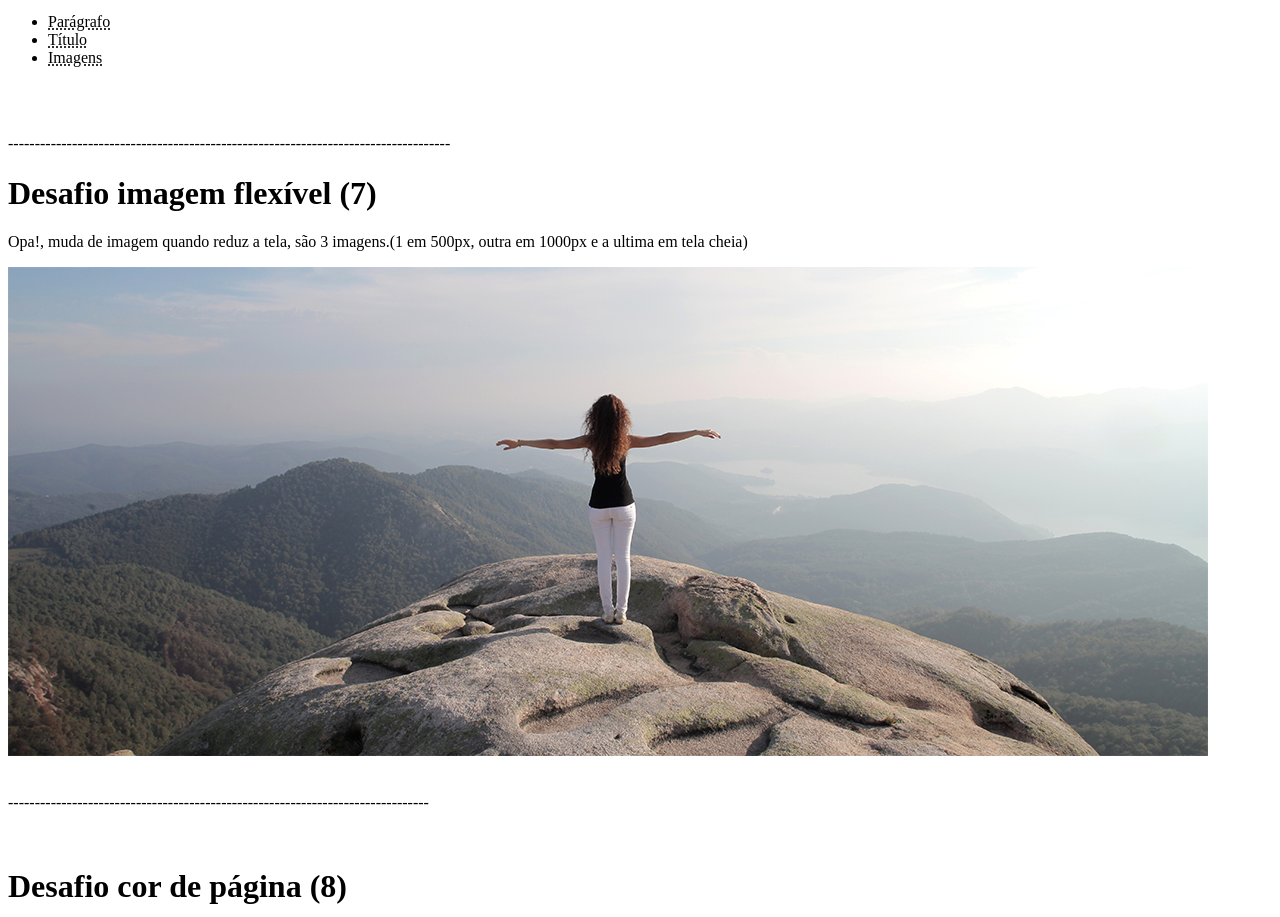
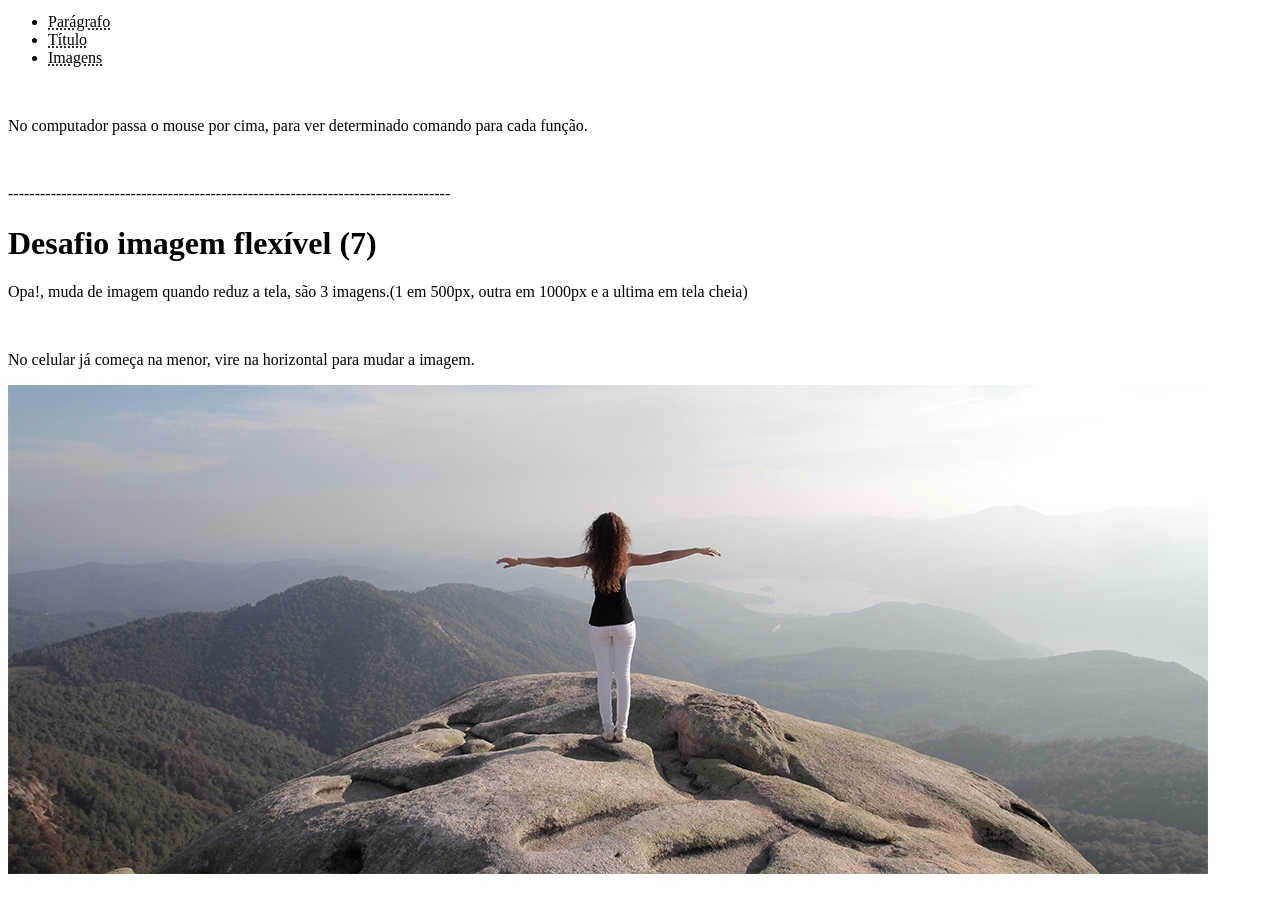
Before and after one commit to ReneFarias/desafio_html_css, a plain HTML site: page index.html in a window 1280 px wide. Shown: the part 2823-3740 px from the top of the page. Drawn offline with Linux system fonts and the light colour scheme.

Commit message:
add texto
simples textos indicando

```diff
--- a/index.html
+++ b/index.html
@@ -145,10 +145,13 @@
         </li>
     </ul>
     <br>
+    <p>No computador passa o mouse por cima, para ver determinado comando para cada função.</p>
     <br>
     <p>-----------------------------------------------------------------------------------</p>
     <h1>Desafio imagem flexível (7)</h1>
     <p>Opa!, muda de imagem quando reduz a tela, são 3 imagens.(1 em 500px, outra em 1000px e a ultima em tela cheia) </p>
+    <br>
+    <p>No celular já começa na menor, vire na horizontal para mudar a imagem.</p>
     <picture>
         <source media="(max-width:500px)" srcset="img/paisagem-p.png">
         <source media="(max-width:1000px)" srcset="img/paisagem-m.png">
```
